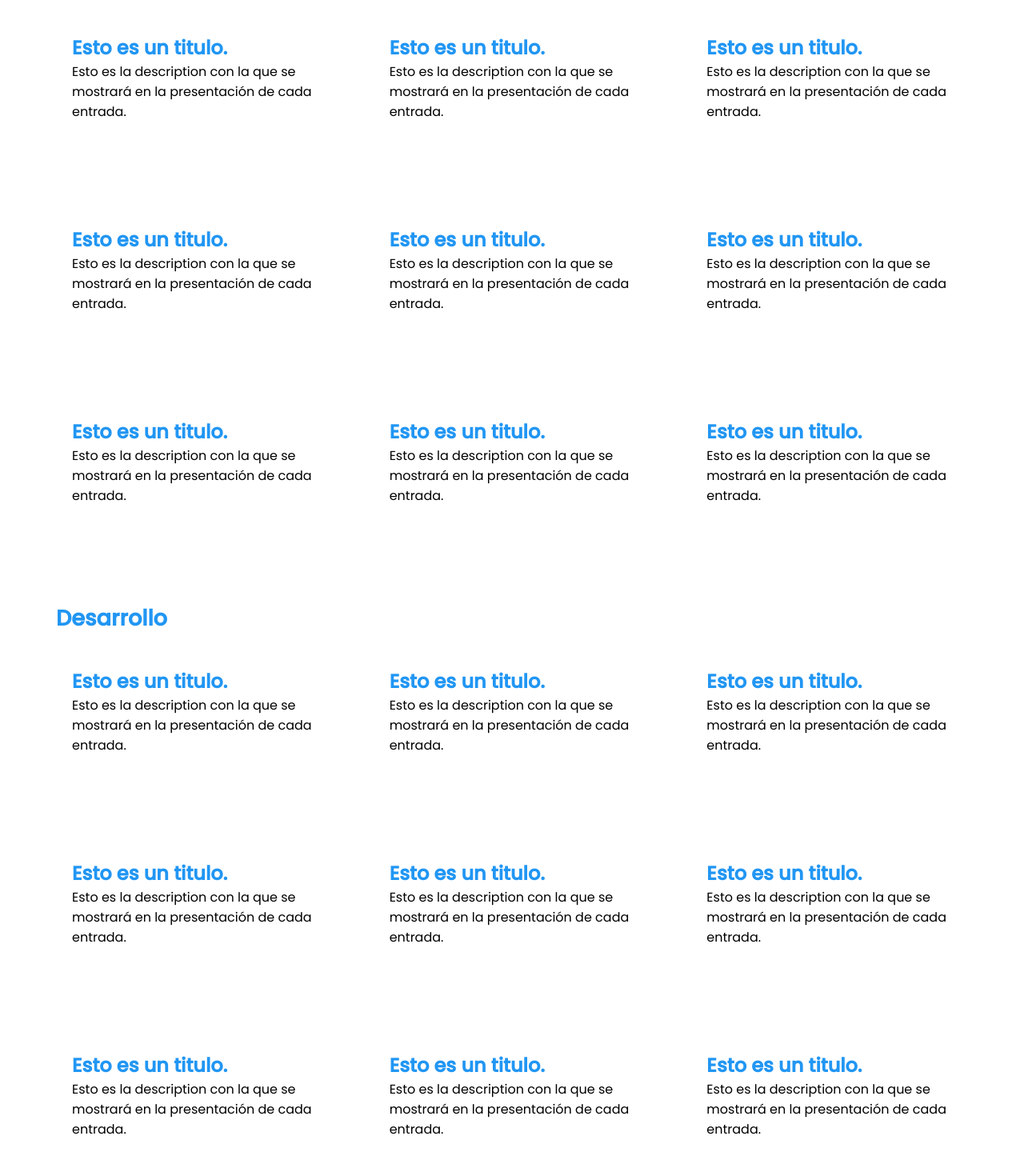
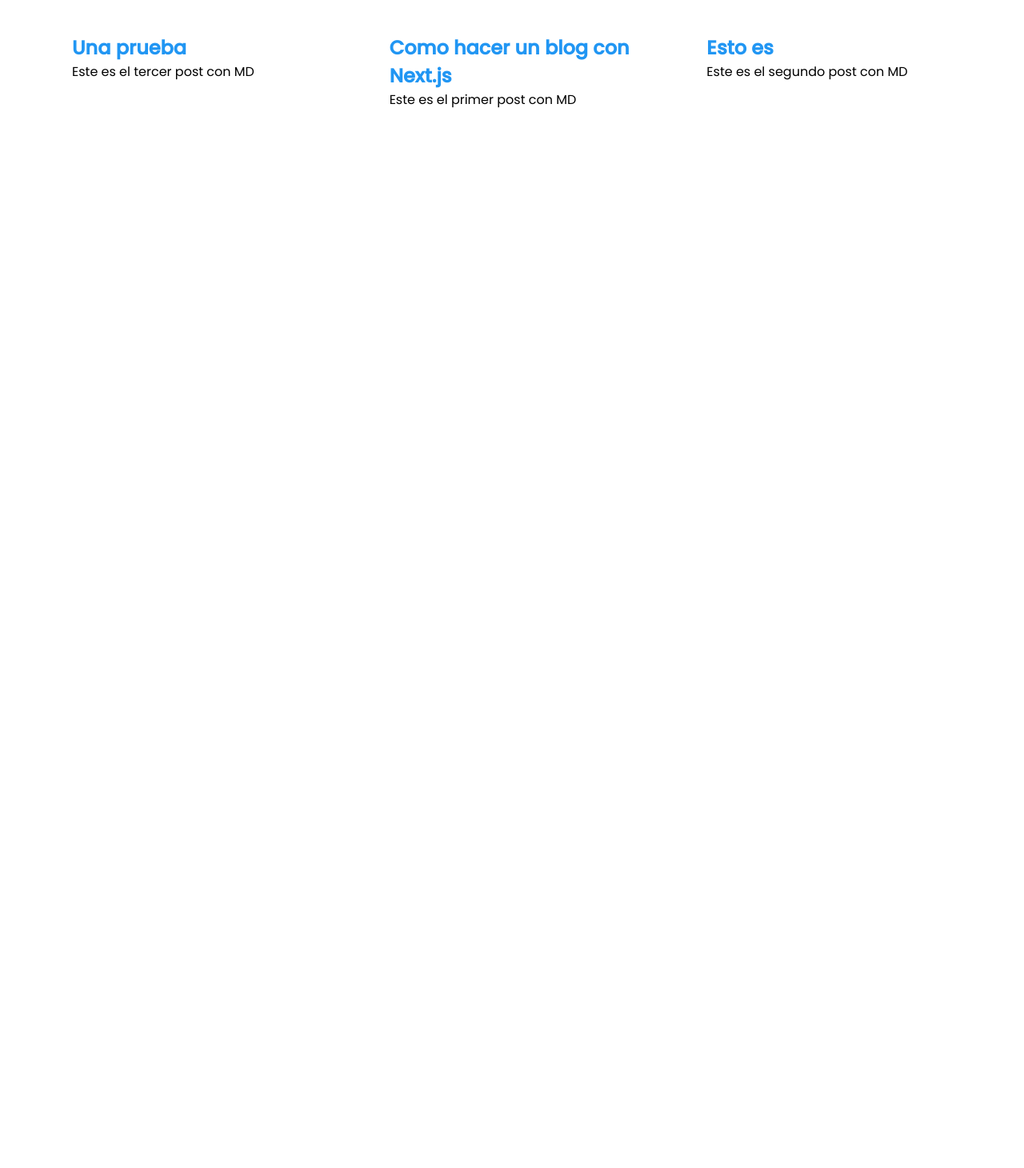
Before and after one commit to jonathangg03/portfolio-blog, a Next.js app: page /blog in a window 1280 px wide. Shown: the part 390-1850 px from the top of the page at 80% size. After the commit the page ends 800 px from the top, so only its background shows below. Built offline with nearby package versions, Linux system fonts and the light colour scheme.

Commit message:
Add: Render real entries

```diff
--- a/components/EntriesList/index.js
+++ b/components/EntriesList/index.js
@@ -2,69 +2,26 @@ import Link from 'next/link'
 
 const EntriesList = ({ entries }) => {
   return (
-    <section className="section_spacer">
-      <h3 className="entries-title">Tecnología</h3>
+    <section className='section_spacer'>
+      <h3 className='entries-title'>Tecnología</h3>
       <ul className='entries-list'>
-        {
-          entries.map(entry => {
+        {console.log(entries)}
+        {entries.map((entry) => {
           return (
-              <li className="entry">
-                <Link href={entry.link}>
+            <li className='entry' key={entry.slug}>
+              <Link href={`/blog/${entry.slug}`}>
                 <a>
                   <h2>{entry.title}</h2>
-                    <p className="entry__description">{entry.description}</p>
-                    <div className="line-animation top"></div>
-                    <div className="line-animation left"></div>
-                    <div className="line-animation right"></div>
-                    <div className="line-animation bottom"></div>
+                  <p className='entry__description'>{entry.description}</p>
+                  <div className='line-animation top'></div>
+                  <div className='line-animation left'></div>
+                  <div className='line-animation right'></div>
+                  <div className='line-animation bottom'></div>
                 </a>
               </Link>
             </li>
           )
-          })
-        }
-      </ul>
-      <h3 className="entries-title">Desarrollo</h3>
-      <ul className='entries-list'>
-        {
-          entries.map(entry => {
-            return (
-              <li className="entry">
-                <Link href={entry.link}>
-                  <a>
-                    <h2>{entry.title}</h2>
-                    <p className="entry__description">{entry.description}</p>
-                    <div className="line-animation top"></div>
-                    <div className="line-animation left"></div>
-                    <div className="line-animation right"></div>
-                    <div className="line-animation bottom"></div>
-                  </a>
-                </Link>
-              </li>
-            )
-          })
-        }
-      </ul>
-      <h3 className="entries-title">Más reciente</h3>
-      <ul className='entries-list'>
-        {
-          entries.map(entry => {
-            return (
-              <li className="entry">
-                <Link href={entry.link}>
-                  <a>
-                    <h2>{entry.title}</h2>
-                    <p className="entry__description">{entry.description}</p>
-                    <div className="line-animation top"></div>
-                    <div className="line-animation left"></div>
-                    <div className="line-animation right"></div>
-                    <div className="line-animation bottom"></div>
-                  </a>
-                </Link>
-              </li>
-            )
-          })
-        }
+        })}
       </ul>
     </section>
   )
--- /dev/null
+++ b/data/esto-es.mdx
@@ -0,0 +1,9 @@
+---
+title: 'Esto es'
+date: 21/08/2022
+description: Este es el segundo post con MD
+---
+
+# Hola mundo
+
+Hola, este es mi segundo post con Markdown.
--- a/data/hola-mundo.mdx
+++ b/data/hola-mundo.mdx
@@ -1,6 +1,7 @@
 ---
 title: 'Como hacer un blog con Next.js'
 date: 21/08/2022
+description: Este es el primer post con MD
 ---
 
 # Hola mundo
--- /dev/null
+++ b/data/una-prueba.mdx
@@ -0,0 +1,9 @@
+---
+title: 'Una prueba'
+date: 21/08/2022
+description: Este es el tercer post con MD
+---
+
+# Hola mundo
+
+Hola, este es mi tercer post con Markdown.
--- a/lib/mdx-reader.js
+++ b/lib/mdx-reader.js
@@ -1,15 +1,52 @@
-import matter from 'gray-matter' //Read data from mdx file
-import { serialize } from 'next-mdx-remote/serialize' //Parse markdown
+import matter from 'gray-matter' //Read data from a file, so we get a string '<h1>test</h1>'
+import { serialize } from 'next-mdx-remote/serialize' //Parse markdown, so that string is rendered
 import fs from 'fs'
 import path from 'path'
 
 const root = process.cwd() //root file of this project
-const getFiles = () => fs.readdirSync(path.join(root, 'data'))
+
+const getFiles = () => fs.readdirSync(path.join(root, 'data')) // Get all files in data dir
 
 const getFileBySlug = async ({ slug }) => {
+  //Get all the content of one file
+  //Used to show an entry
   const mdxSource = fs.readFileSync(
     path.join(root, 'data', `${slug}.mdx`),
     'utf-8'
   )
-  const { data, content } = matter(mdxSource)
+  const { data, content } = matter(mdxSource) // data is inside of --- and content outside
+  const source = await serialize(content, {})
+
+  return {
+    source,
+    frontmatter: {
+      slug,
+      data
+    }
+  }
 }
+
+const getAllFilesMetadata = () => {
+  //Get just the metadata of all files
+  //Used to show the collections of all entries
+  const files = getFiles()
+
+  return files.reduce((allPosts, postSlug) => {
+    const mdxSource = fs.readFileSync(
+      path.join(root, 'data', postSlug),
+      'utf-8'
+    ) //Every file
+
+    const { data } = matter(mdxSource)
+
+    return [
+      {
+        ...data,
+        slug: postSlug.replace('.mdx', '')
+      },
+      ...allPosts //allPost is the accumulator, so, it needs to be returned
+    ]
+  }, [])
+}
+
+export { getAllFilesMetadata, getFiles, getFileBySlug }
--- a/pages/blog/index.js
+++ b/pages/blog/index.js
@@ -1,5 +1,6 @@
-import EntriesList from "../../components/EntriesList"
-import Header from "../../components/Header"
+import EntriesList from '../../components/EntriesList'
+import Header from '../../components/Header'
+import { getAllFilesMetadata } from '../../lib/mdx-reader'
 
 const OPTONS = [
   {
@@ -12,64 +13,29 @@ const OPTONS = [
   }
 ]
 
-const ENTRIES = [
-  {
-    title: 'Esto es un titulo.',
-    description: 'Esto es la description con la que se mostrará en la presentación de cada entrada.',
-    link: '/esto-es-link'
-  },
-  {
-    title: 'Esto es un titulo.',
-    description: 'Esto es la description con la que se mostrará en la presentación de cada entrada.',
-    link: '/esto-es-link'
-  },
-  {
-    title: 'Esto es un titulo.',
-    description: 'Esto es la description con la que se mostrará en la presentación de cada entrada.',
-    link: '/esto-es-link'
-  },
-  {
-    title: 'Esto es un titulo.',
-    description: 'Esto es la description con la que se mostrará en la presentación de cada entrada.',
-    link: '/esto-es-link'
-  },
-  {
-    title: 'Esto es un titulo.',
-    description: 'Esto es la description con la que se mostrará en la presentación de cada entrada.',
-    link: '/esto-es-link'
-  },
-  {
-    title: 'Esto es un titulo.',
-    description: 'Esto es la description con la que se mostrará en la presentación de cada entrada.',
-    link: '/esto-es-link'
-  },
-  {
-    title: 'Esto es un titulo.',
-    description: 'Esto es la description con la que se mostrará en la presentación de cada entrada.',
-    link: '/esto-es-link'
-  },
-  {
-    title: 'Esto es un titulo.',
-    description: 'Esto es la description con la que se mostrará en la presentación de cada entrada.',
-    link: '/esto-es-link'
-  },
-  {
-    title: 'Esto es un titulo.',
-    description: 'Esto es la description con la que se mostrará en la presentación de cada entrada.',
-    link: '/esto-es-link'
-  },
-]
-
-const Blog = () => {
+const Blog = ({ entries }) => {
   return (
     <>
       <Header options={OPTONS} />
-      <section className="section_spacer">
-        <p className="paragraph t-center">Bienvenido a mi Blog! Aquí podras encontrar diferentes lecturas con mí opinion sobre diferentes temas, principalmente relacionados a la tecnología.</p>
+      <section className='section_spacer'>
+        <p className='paragraph t-center'>
+          Bienvenido a mi Blog! Aquí podras encontrar diferentes lecturas con mí
+          opinion sobre diferentes temas, principalmente relacionados a la
+          tecnología.
+        </p>
       </section>
-      <EntriesList entries={ENTRIES} />
+      <EntriesList entries={entries} />
     </>
   )
 }
 
+export async function getStaticProps() {
+  const entries = getAllFilesMetadata()
+  return {
+    props: {
+      entries
+    }
+  }
+}
+
 export default Blog
--- a/pages/index.js
+++ b/pages/index.js
@@ -39,8 +39,7 @@ const OPTIONS = [
   {
     name: 'Currículum',
     link: '/files/curriculum.pdf'
-  },
-
+  }
 ]
 
 export default function Home() {
```
Lines whose indentation alone changed are shown as unchanged.
